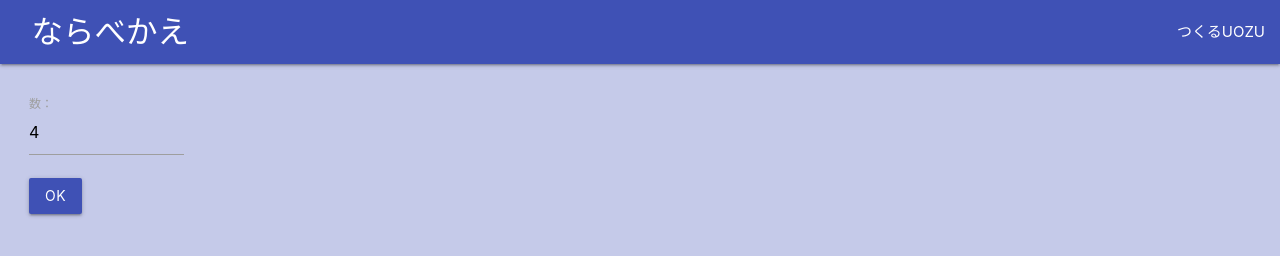
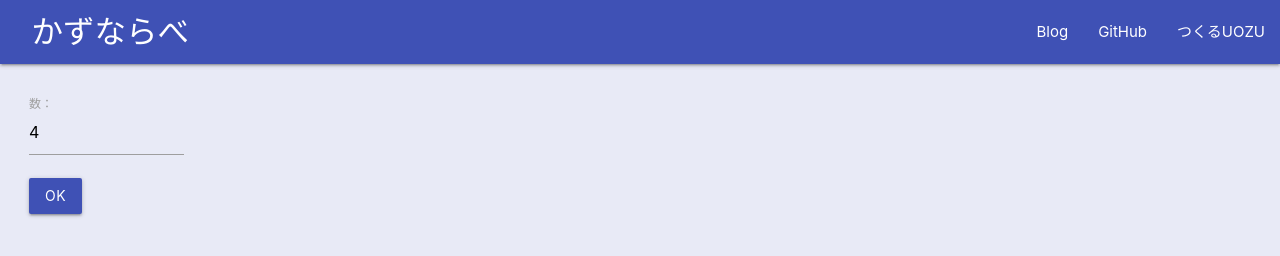
Before and after one commit to gforestshade/js-practice, a plain HTML site: page monmort/index.html in a window 1280 px wide. Drawn offline with nearby package versions, Linux system fonts and the light colour scheme.

Commit message:
「ならべかえ」→「かずならべ」

```diff
--- a/monmort/index.html
+++ b/monmort/index.html
@@ -7,11 +7,13 @@
     <meta name="viewport" content="width=450">
     <script src="script.js"></script>
   </head>
-  <body class="indigo lighten-4">
+  <body class="indigo lighten-5">
     <nav>
       <div class="nav-wrapper indigo text-indigo">
-        <a href="#" class="brand-logo">ならべかえ</a>
+        <a href="#" class="brand-logo">かずならべ</a>
         <ul id="nav-mobile" class="right hide-on-med-and-down">
+          <li><a href="https://gforest-shade.hatenablog.jp/">Blog</a></li>
+          <li><a href="https://github.com/gforestshade/js-practice">GitHub</a></li>
           <li><a href="https://detail.uozugame.com/">つくるUOZU</a></li>
         </ul>
       </div>
--- a/monmort/style.css
+++ b/monmort/style.css
@@ -12,8 +12,7 @@
   justify-content: center;
   font-size: 30px;
   font-weight: bold;
-  /*border: solid #303F9F 5px;*/
-  border-radius: 4px;;
+  border-radius: 4px;
   background-color: #3f51b5;
   color: white;
 }
```
Also changed, not shown: 1 other file.
